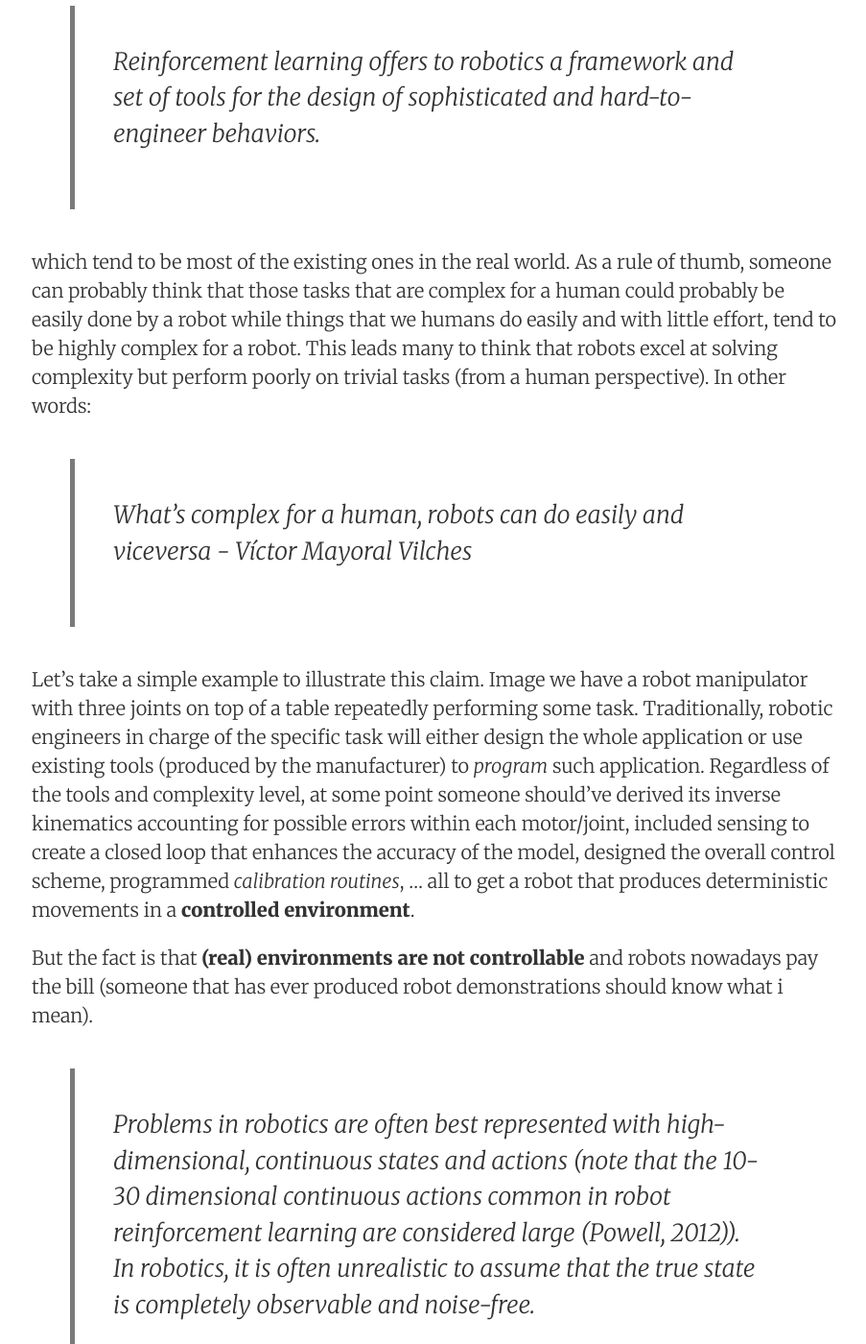
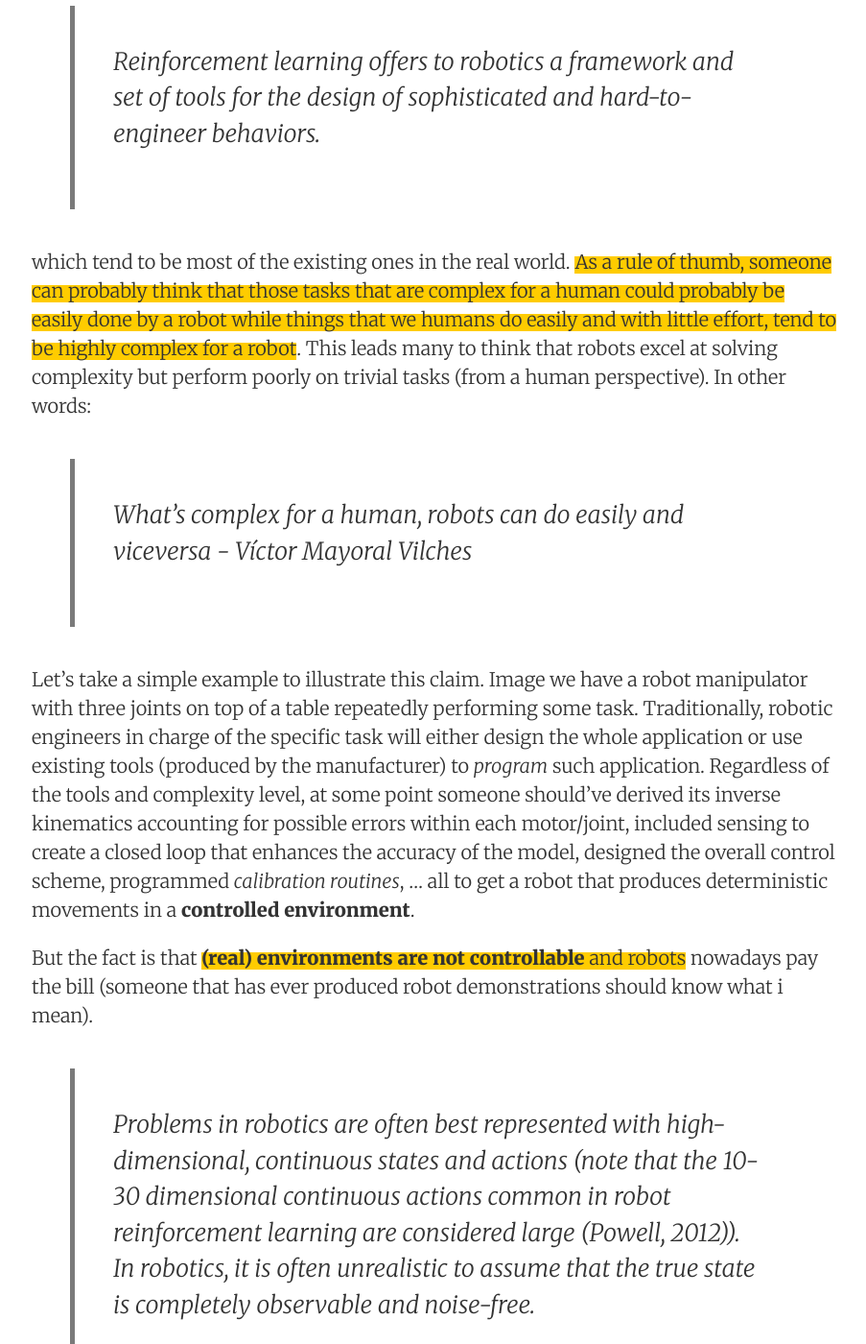
Before and after one commit to vmayoral/oldblog, a Jekyll site: the page built from _posts/2016-07-6-rl-intro.md, in a window 1280 px wide and 1400 px high, scrolled down 1913 px. Shown: the whole window at 96% size, without its empty margins (187-1090 px from the left). Built offline with Jekyll 4.4.1, drawn with Linux system fonts in a browser that asks for light colours; nearby versions of some CDN libraries; formulas are drawn with MathJax 3; some of the changed text lies outside the part shown.

Commit message:
Try mixture of things

```diff
--- a/_posts/2016-07-6-rl-intro.md
+++ b/_posts/2016-07-6-rl-intro.md
@@ -43,13 +43,13 @@ As J. Kober, J. Andrew (Drew) Bagnell, and J. Peters point out in *Reinforcement
 and set of tools for the design of sophisticated
 and hard-to-engineer behaviors.
 
-which tend to be most of the existing ones in the real world. As a rule of thumb, someone can probably think that those tasks that are complex for a human could probably be easily done by a robot while things that we humans do easily and with little effort, tend to be highly complex for a robot. This leads many to think that robots excel at solving complexity but perform poorly on trivial tasks (from a human perspective). In other words:
+which tend to be most of the existing ones in the real world. <span class="highlight">As a rule of thumb, someone can probably think that those tasks that are complex for a human could probably be easily done by a robot while things that we humans do easily and with little effort, tend to be highly complex for a robot</span>. This leads many to think that robots excel at solving complexity but perform poorly on trivial tasks (from a human perspective). In other words:
 
 >What's complex for a human, robots can do easily and viceversa - Víctor Mayoral Vilches
 
 Let's take a simple example to illustrate this claim. Image we have a robot manipulator with three joints on top of a table repeatedly performing some task. Traditionally, robotic engineers in charge of the specific task will either design the whole application or use existing tools (produced by the manufacturer) to *program* such application. Regardless of the tools and complexity level, at some point someone should've derived its inverse kinematics accounting for possible errors within each motor/joint, included sensing to create a closed loop that enhances the accuracy of the model, designed the overall control scheme, programmed *calibration routines*, ... all to get a robot that produces deterministic movements in a **controlled environment**.
 
-But the fact is that **(real) environments are not controllable** and robots nowadays pay the bill (someone that has ever produced robot demonstrations should know what i mean).
+But the fact is that <span class="highlight">**(real) environments are not controllable** and robots</span> nowadays pay the bill (someone that has ever produced robot demonstrations should know what i mean).
 
 >Problems in robotics are often best represented with
 high-dimensional, continuous states and actions (note
@@ -133,7 +133,7 @@ If we assume that each dimension of the state-space is discretized into ten leve
 <div id='curse2'/>
 #### Curse of real-world samples
 
-Bellman <a class="highlight">coined</a> the term “Curse of Dimensionality” in 1957 when he explored optimal control in discrete high-dimensional spaces and faced an exponential explosion of states and actions. <span class="highlight">As the number of dimensions grows, exponentially more data and computation are needed to cover</span> the complete state-action space.
+Bellman coined the term “Curse of Dimensionality” in 1957 when he explored optimal control in discrete high-dimensional spaces and faced an exponential explosion of states and actions. <span class="highlight">As the number of dimensions grows, exponentially more data and computation are needed to cover the complete state-action space</span>.
 
 
 ### Resources
```
